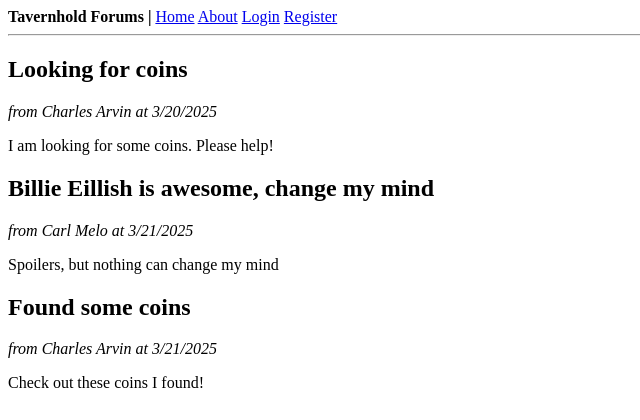
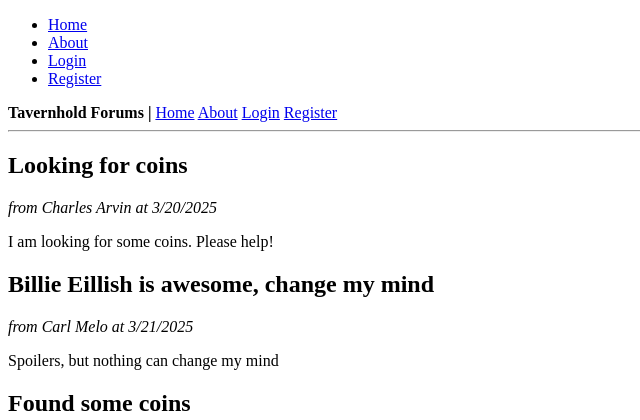
Before and after one commit to The-Round-Table-of-King-Charles/thforums, a Flask app: page / in a window 1280 px wide. Shown: the top 420 px of the page, without its empty margins (0-640 px from the left). Run offline with Flask 3, Linux system fonts and the light colour scheme.

Commit message:
Added bootstraped navigation bar

```diff
--- a/thforums/templates/layout.html
+++ b/thforums/templates/layout.html
@@ -4,6 +4,36 @@
 	<title>{{title}} - THForums</title>
 </head>
 <body>
+<nav class="navbar navbar-expand-sm bg-light">
+
+  <div class="container-fluid">
+    <!-- Links -->
+    <ul class="navbar-nav">
+      <li class="nav-item">
+        <a class="nav-link" href={{ url_for("home") }}>Home</a>
+      </li>
+      <li class="nav-item">
+        <a class="nav-link" href={{ url_for("about") }}>About</a>
+      </li>
+	  {% if current_user.is_authenticated %}
+      <li class="nav-item">
+        <a class="nav-link" href={{ url_for("profile") }}>Profile</a>
+      </li>
+	  <li class="nav-item">
+        <a class="nav-link" href={{ url_for("logout") }}>Logout</a>
+      </li>
+	  {% else %}
+	  <li class="nav-item">
+        <a class="nav-link" href={{ url_for("login") }}>Login</a>
+      </li>
+	  <li class="nav-item">
+        <a class="nav-link" href={{ url_for("register") }}>Register</a>
+      </li>
+	  {% endif %}
+    </ul>
+  </div>
+
+</nav>
 <div>
 	<!-- navigation bar, fix this later -->
 	<b>Tavernhold Forums | </b>
```
